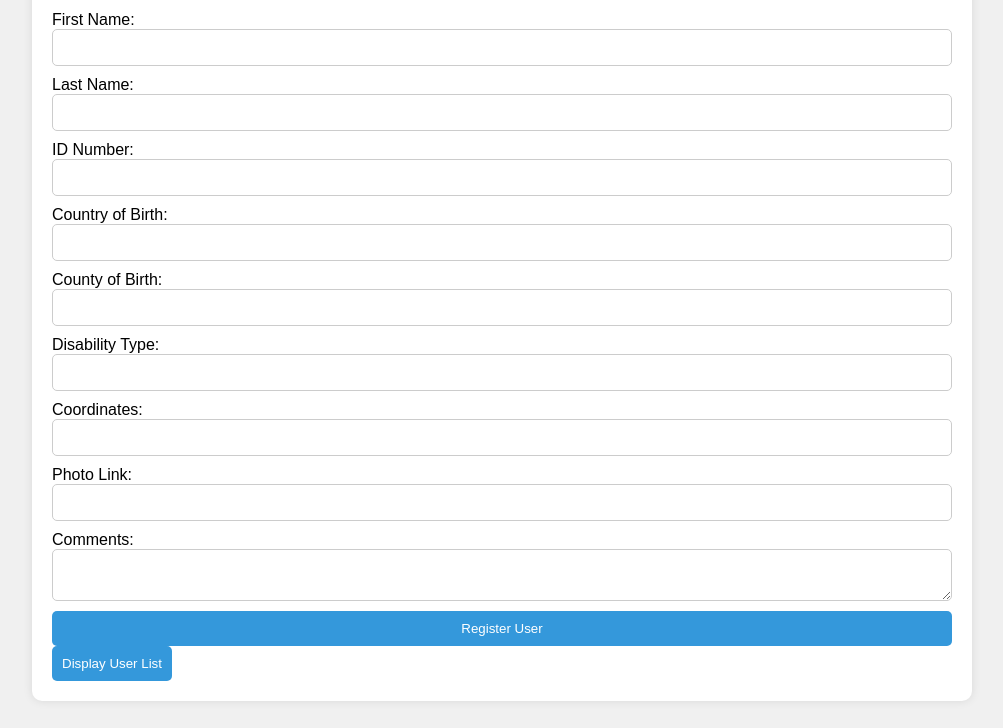
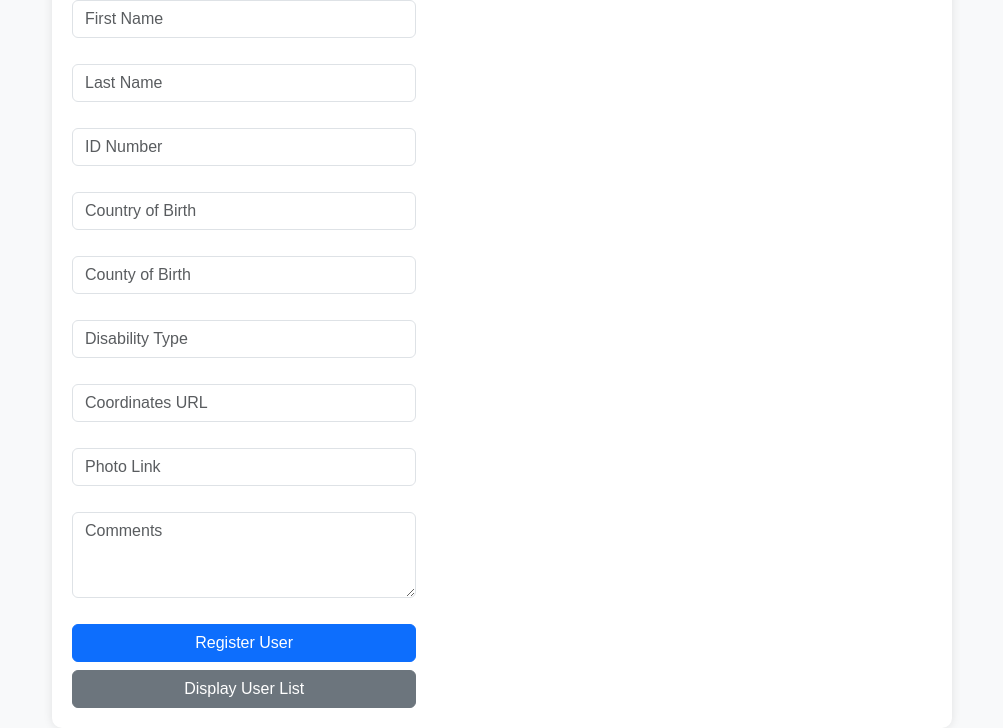
Before and after one commit to BettKev/CareConnect, a plain HTML site: page index.html in a window 1280 px wide. Shown: the part 96-824 px from the top of the page, without its empty margins (138-1141 px from the left). Drawn offline with nearby package versions, Linux system fonts and the light colour scheme.

Commit message:
update html content with bootstrap styling

```diff
--- a/index.html
+++ b/index.html
@@ -3,72 +3,84 @@
 <head>
     <meta charset="UTF-8">
     <meta name="viewport" content="width=device-width, initial-scale=1.0">
-    <title>User Registration</title>
+    <title>CRUD App with Bootstrap</title>
+    <link href="https://cdn.jsdelivr.net/npm/bootstrap@5.3.2/dist/css/bootstrap.min.css" rel="stylesheet">
+    <script src="https://cdn.jsdelivr.net/npm/bootstrap@5.3.2/dist/js/bootstrap.bundle.min.js"></script>
     <link rel="stylesheet" href="style.css">
 </head>
-<body>
-    <div class="container">
-        <div class="form-container">
-            <h2>User Registration</h2>
-            <form id="userForm">
+<body class="bg-light">
+
+<div class="container mt-5">
+    <div class="row">
+        <!-- Registration Form -->
+        <div class="col-md-5">
+            <h4 class="mb-4">User Registration</h4>
+            <form id="userForm" class="needs-validation" novalidate>
                 <input type="hidden" id="userId">
-                <label for="firstName">First Name:</label>
-                <input type="text" id="firstName" required>
-
-                <label for="lastName">Last Name:</label>
-                <input type="text" id="lastName" required>
-
-                <label for="idNumber">ID Number:</label>
-                <input type="text" id="idNumber" required>
-
-                <label for="countryOfBirth">Country of Birth:</label>
-                <input type="text" id="countryOfBirth" required>
-
-                <label for="countyOfBirth">County of Birth:</label>
-                <input type="text" id="countyOfBirth" required>
-
-                <label for="disabilityType">Disability Type:</label>
-                <input type="text" id="disabilityType" required>
-
-                <label for="coordinates">Coordinates:</label>
-                <input type="text" id="coordinates" required>
-
-                <label for="photoLink">Photo Link:</label>
-                <input type="url" id="photoLink" required>
-
-                <label for="comments">Comments:</label>
-                <textarea id="comments" required></textarea>
-
-                <button type="submit">Register User</button>
-                <button type="button" id="saveChanges" style="display:none;">Save Changes</button>
+                <div class="mb-3">
+                    <input type="text" id="firstName" class="form-control" placeholder="First Name" required>
+                </div>
+                <div class="mb-3">
+                    <input type="text" id="lastName" class="form-control" placeholder="Last Name" required>
+                </div>
+                <div class="mb-3">
+                    <input type="text" id="idNumber" class="form-control" placeholder="ID Number" required>
+                </div>
+                <div class="mb-3">
+                    <input type="text" id="countryOfBirth" class="form-control" placeholder="Country of Birth" required>
+                </div>
+                <div class="mb-3">
+                    <input type="text" id="countyOfBirth" class="form-control" placeholder="County of Birth" required>
+                </div>
+                <div class="mb-3">
+                    <input type="text" id="disabilityType" class="form-control" placeholder="Disability Type" required>
+                </div>
+                <div class="mb-3">
+                    <input type="url" id="coordinates" class="form-control" placeholder="Coordinates URL" required>
+                </div>
+                <div class="mb-3">
+                    <input type="url" id="photoLink" class="form-control" placeholder="Photo Link" required>
+                </div>
+                <div class="mb-3">
+                    <textarea id="comments" class="form-control" placeholder="Comments" rows="3"></textarea>
+                </div>
+                <div class="d-grid gap-2">
+                    <button type="submit" class="btn btn-primary">Register User</button>
+                    <button id="saveChanges" class="btn btn-success" style="display:none;">Save Changes</button>
+                    <button type="button" id="displayUserList" class="btn btn-secondary">Display User List</button>
+                </div>
             </form>
         </div>
 
-        <button id="displayUserList">Display User List</button>
-
-        <div id="userModal" class="modal">
+        <!-- Modal for User List -->
+        <div class="modal fade" id="userModal" tabindex="-1" aria-labelledby="userModalLabel" aria-hidden="true">
+            <div class="modal-dialog modal-lg">
                 <div class="modal-content">
-                <span class="close">&times;</span>
-                <h2>User List</h2>
-                <table>
-                    <thead>
+                    <div class="modal-header">
+                        <h5 class="modal-title" id="userModalLabel">User List</h5>
+                        <button type="button" class="btn-close" data-bs-dismiss="modal" aria-label="Close"></button>
+                    </div>
+                    <div class="modal-body">
+                        <table class="table table-striped table-hover">
+                            <thead class="table-dark">
                                 <tr>
                                     <th>First Name</th>
                                     <th>Last Name</th>
                                     <th>ID Number</th>
-                            <th>Country of Birth</th>
-                            <th>County of Birth</th>
+                                    <th>Country</th>
+                                    <th>County</th>
                                     <th>Disability Type</th>
                                     <th>Coordinates</th>
-                            <th>Photo Link</th>
+                                    <th>Photo</th>
                                     <th>Comments</th>
                                     <th>Actions</th>
                                 </tr>
                             </thead>
-                    <tbody id="userList">
-                        <!-- User entries will be populated here -->
-                    </tbody>
+                            <tbody id="userList"></tbody>
                         </table>
+                    </div>
+                </div>
+            </div>
         </div>
     </div>
 </div>
```
Lines whose indentation alone changed are shown as unchanged.
